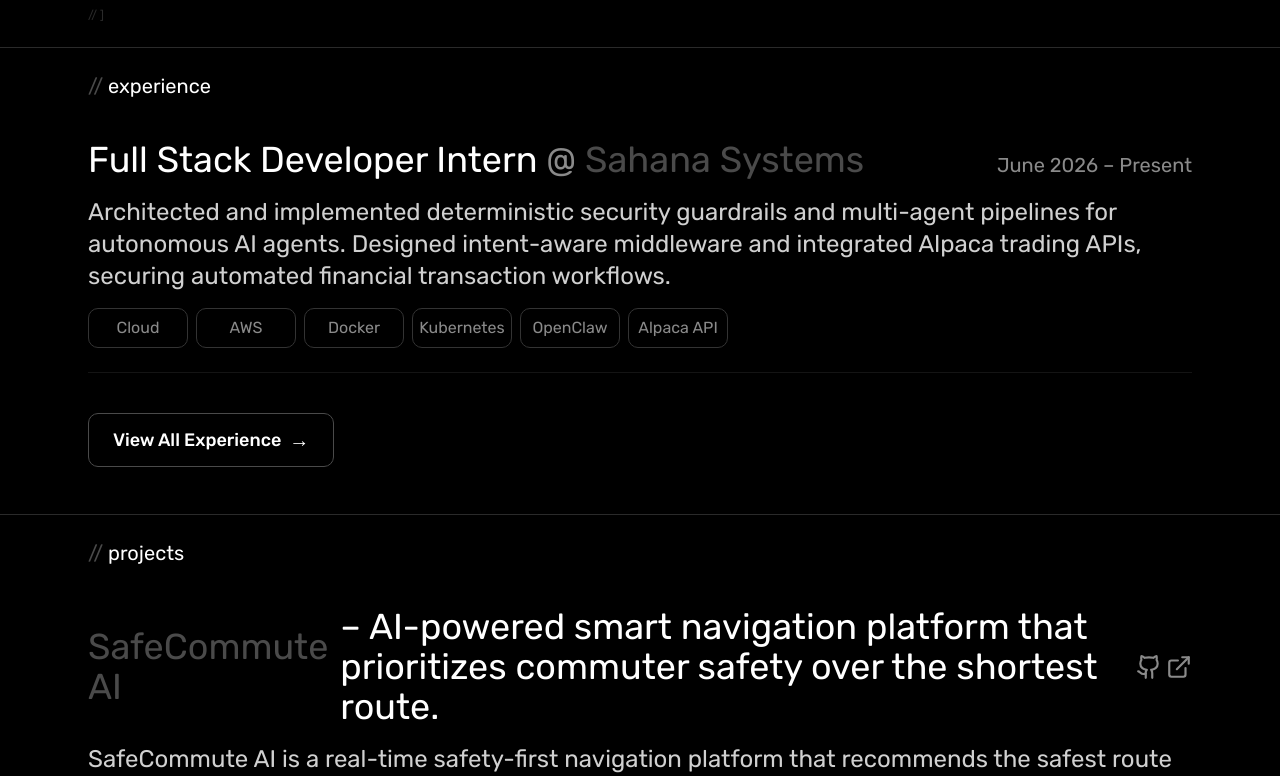
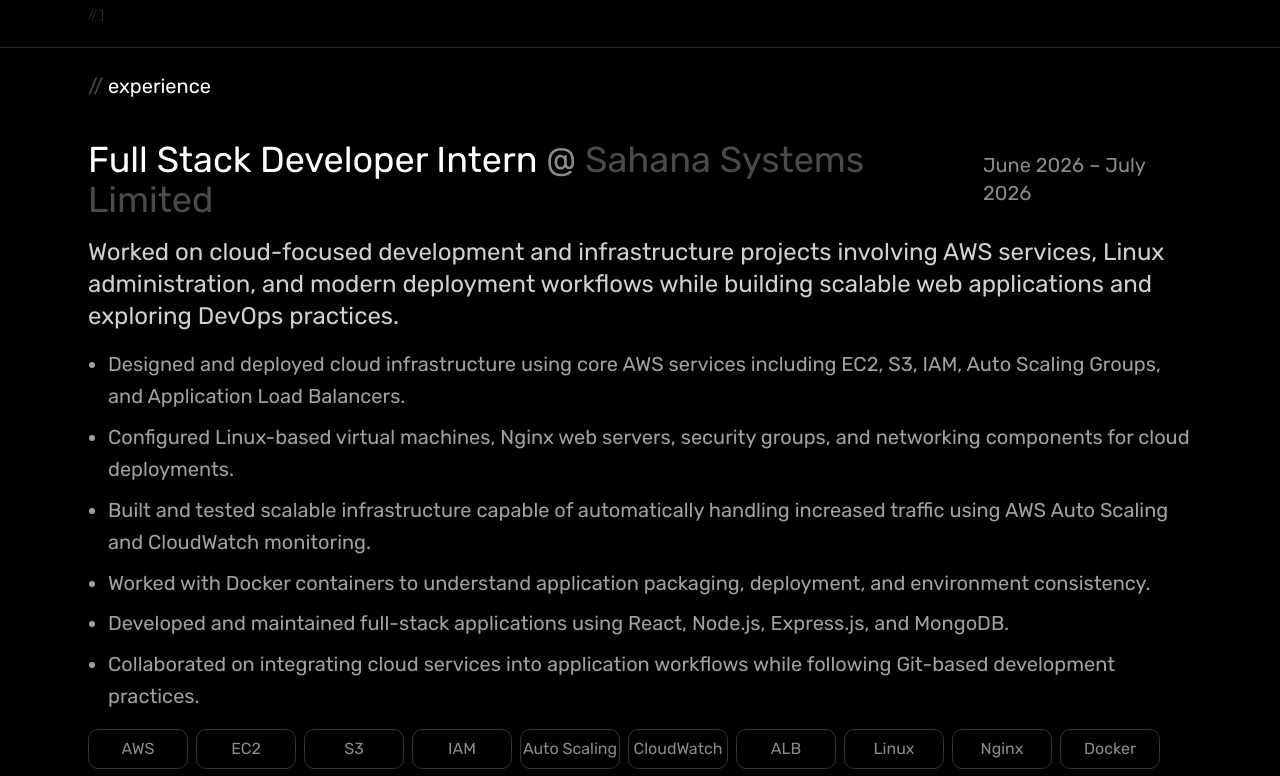
Before and after one commit to Krish30p/Portfolio, a React (Vite) app: page / in a window 1280 px wide. Shown: the part 688-1464 px from the top of the page. Built offline with nearby package versions, Linux system fonts and the light colour scheme.

Commit message:
refactor: update Sahana Systems experience details with expanded contribution list and tech stack mapping

```diff
--- a/src/pages/Experience.jsx
+++ b/src/pages/Experience.jsx
@@ -6,12 +6,35 @@
   {
     id: 1,
     role: "Full Stack Developer Intern",
-    company: "Sahana Systems",
-    period: "June 2026 – Present",
+    company: "Sahana Systems Limited",
+    period: "June 2026 – July 2026",
     description:
-      "Architected and implemented deterministic security guardrails and multi-agent pipelines for autonomous AI agents. Designed intent-aware middleware and integrated Alpaca trading APIs, securing automated financial transaction workflows.",
-    stack: ["Cloud", "AWS", "Docker", "Kubernetes", "OpenClaw", "Alpaca API"],
-  }
+      "Worked on cloud-focused development and infrastructure projects involving AWS services, Linux administration, and modern deployment workflows while building scalable web applications and exploring DevOps practices.",
+    contributions: [
+      "Designed and deployed cloud infrastructure using core AWS services including EC2, S3, IAM, Auto Scaling Groups, and Application Load Balancers.",
+      "Configured Linux-based virtual machines, Nginx web servers, security groups, and networking components for cloud deployments.",
+      "Built and tested scalable infrastructure capable of automatically handling increased traffic using AWS Auto Scaling and CloudWatch monitoring.",
+      "Worked with Docker containers to understand application packaging, deployment, and environment consistency.",
+      "Developed and maintained full-stack applications using React, Node.js, Express.js, and MongoDB.",
+      "Collaborated on integrating cloud services into application workflows while following Git-based development practices.",
+    ],
+    stack: [
+      "AWS",
+      "EC2",
+      "S3",
+      "IAM",
+      "Auto Scaling",
+      "CloudWatch",
+      "ALB",
+      "Linux",
+      "Nginx",
+      "Docker",
+      "React",
+      "Node.js",
+      "MongoDB",
+      "Git",
+    ],
+  },
 ];
 
 const Experience = ({ isFullPage = false }) => {
@@ -52,6 +75,16 @@
             <p className="text-lg sm:text-xl lg:text-2xl py-2 text-[#d0d0d0]">
               {exp.description}
             </p>
+
+            {exp.contributions && (
+              <ul className="list-disc list-outside space-y-2 text-[#a0a0a0] py-2 text-base sm:text-lg lg:text-xl pl-5">
+                {exp.contributions.map((bullet, idx) => (
+                  <li key={idx} className="leading-relaxed">
+                    {bullet}
+                  </li>
+                ))}
+              </ul>
+            )}
 
             <div className="flex items-center gap-2 flex-wrap py-2 text-[#8a8a8a]">
               {exp.stack.map((tech) => (
```
